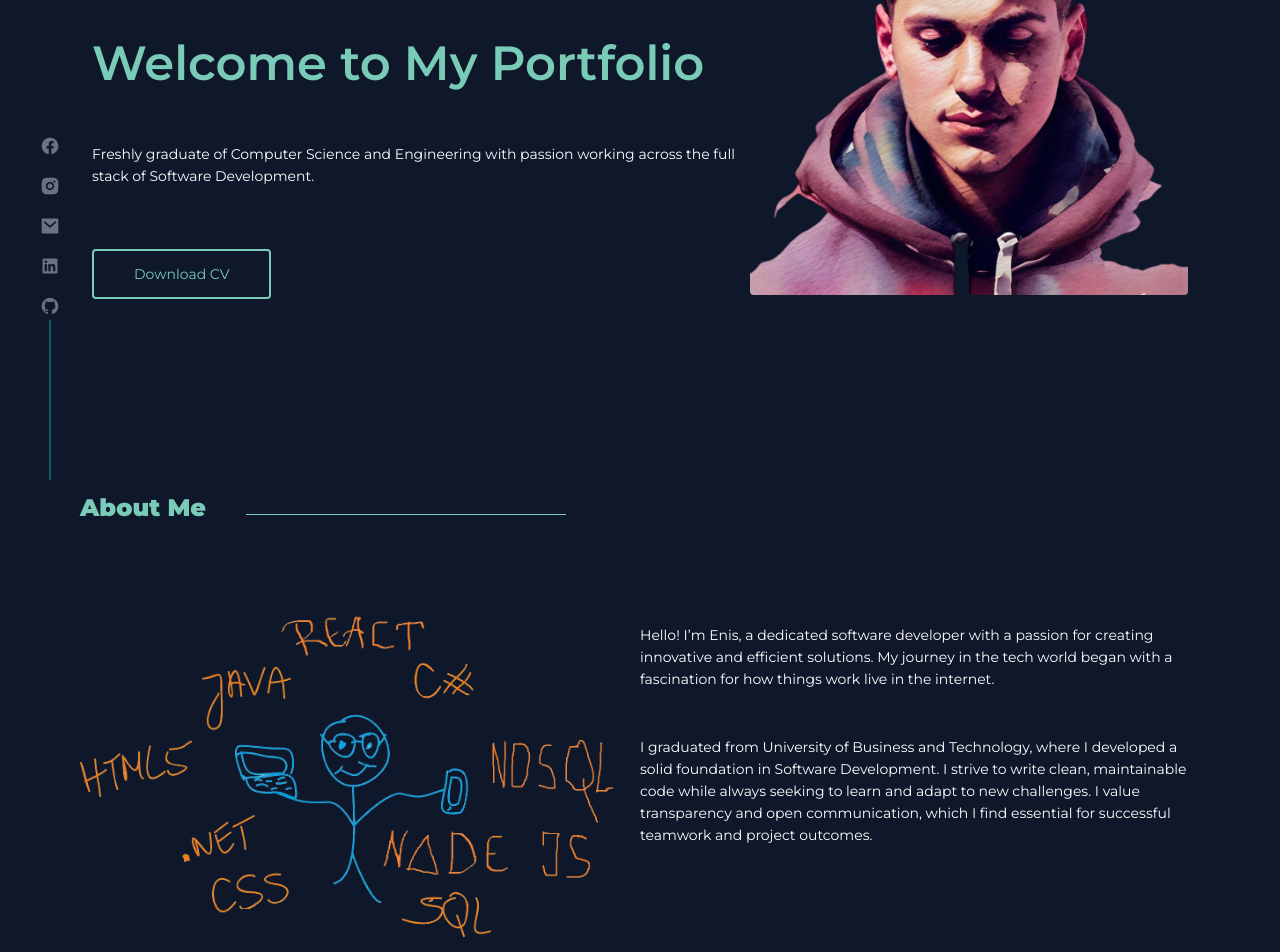
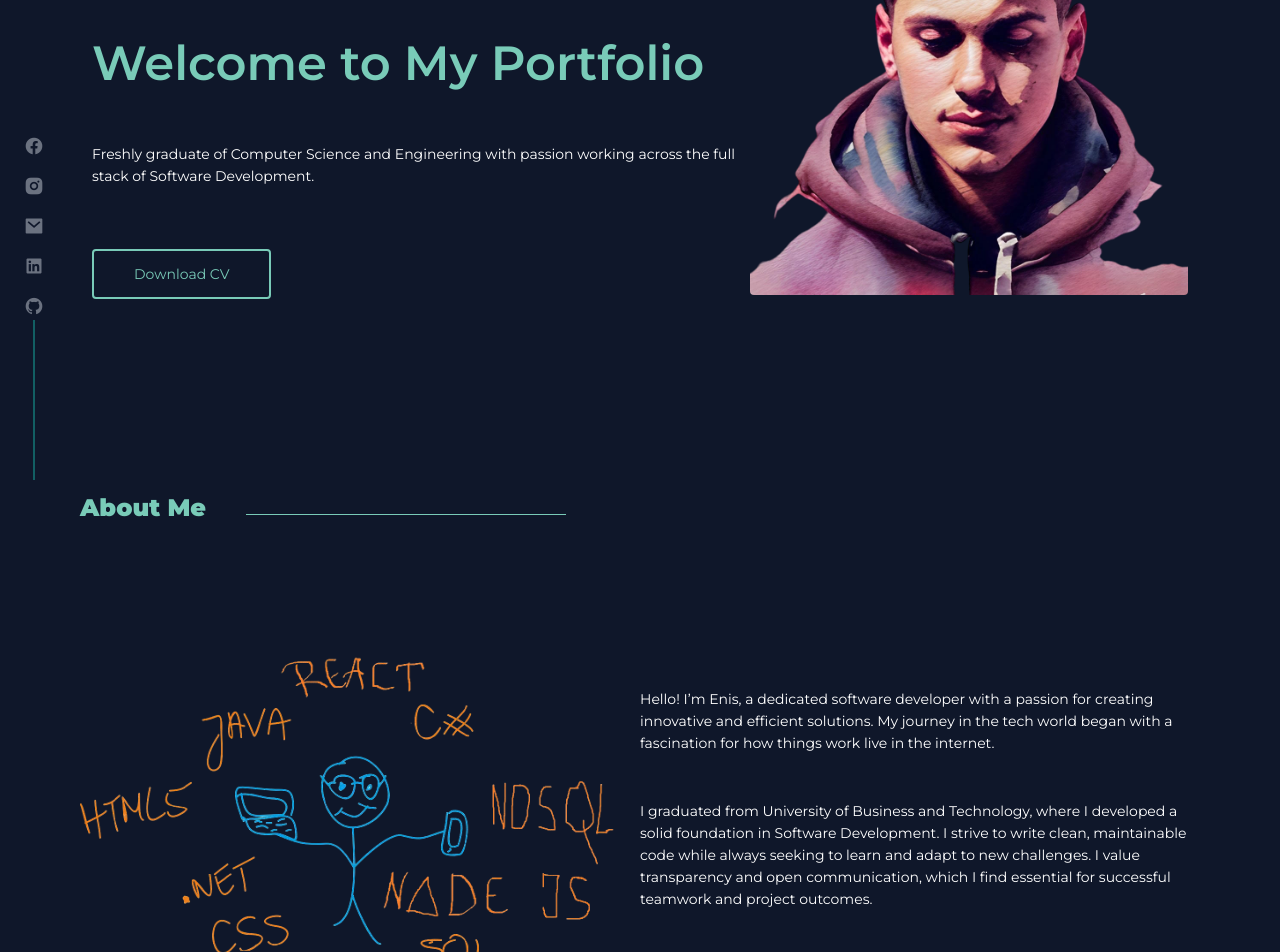
Before and after one commit to EnisHamza/Enis.Hamza.Portfolio, a React (Create React App) app in the folder frontend/: page / in a window 1280 px wide. Shown: the part 320-1272 px from the top of the page. Built offline with nearby package versions, Linux system fonts and the light colour scheme.

Commit message:
Handling Warning

```diff
--- a/frontend/src/App.js
+++ b/frontend/src/App.js
@@ -4,6 +4,7 @@ import Home from "./pages/Home/index";
 import Loader from "./components/Loader";
 
 function App() {
+  //eslint-disable-next-line
   const [showLoading, setShowLoading] = useState(false);
 
   return (
--- a/frontend/src/components/LeftSider.js
+++ b/frontend/src/components/LeftSider.js
@@ -3,7 +3,7 @@ import React from "react";
 //Left Sider with icons
 const LeftSider = () => {
   return (
-    <div className="fixed left-0 bottom-0 px-10 sm:static">
+    <div className="fixed left-0 bottom-0 px-6 sm:static">
       <div className="flex flex-col items-center">
         <div className="flex flex-col gap-3 sm:flex-row sm:mb-3">
           <a href="https://www.facebook.com/sinee.h/">
--- a/frontend/src/pages/Home/about.js
+++ b/frontend/src/pages/Home/about.js
@@ -1,13 +1,8 @@
 import React from "react";
 import SectionTitle from "../../components/SectionTitle";
 import Sampple from "../../images/Sampple.png";
-import { useSelector } from "react-redux";
 
 const About = () => {
-  /*const { portfolioData } = useSelector((state) => state.root);
-  const { about } = portfolioData;
-  const { skills, description1, description2 } = about;*/
-
   const skills = [
     "Html",
     "Css",
@@ -33,7 +28,7 @@ const About = () => {
           />
         </div>
         {/* Text Section */}
-        <div className="flex items-center flex-col gap-8 my-8 w-1/2 sm:w-full sm:h-auto sm:mt-8">
+        <div className="flex items-center flex-col gap-8 my-24 w-1/2 sm:w-full sm:h-auto sm:mt-8">
           <p className="text-white">
             Hello! I’m Enis, a dedicated software developer with a passion for
             creating innovative and efficient solutions. My journey in the tech
--- a/frontend/src/pages/Home/contact.js
+++ b/frontend/src/pages/Home/contact.js
@@ -22,7 +22,7 @@ const Contact = () => {
           {Object.keys(user).map(
             (key) =>
               key !== "_id" && (
-                <h1 className="ml-8">
+                <h1 key={key} className="ml-8">
                   <span className="text-white">{key} : </span>
                   <span className="text-tertiary">{user[key]},</span>
                 </h1>
--- a/frontend/src/pages/Home/experience.js
+++ b/frontend/src/pages/Home/experience.js
@@ -1,12 +1,9 @@
 import React, { useState } from "react";
 import SectionTitle from "../../components/SectionTitle";
 import { experience } from "../../resources/experience";
-import { useSelector } from "react-redux";
 
 function Experience() {
   const [selectedItemIndex, setSelectedItemIndex] = useState(0);
-  /*const { portfolioData } = useSelector((state) => state.root);
-  const { experience } = portfolioData;*/
 
   return (
     <div className="my-0">
@@ -14,8 +11,9 @@ function Experience() {
 
       <div className="flex py-0 gap-20 sm:flex-col">
         <div className="flex flex-col gap-10 w-3/5 sm:flex-row sm:overflow-x-scroll sm:w-full">
-          {experience.map((experience, index) => (
+          {experience.map((exp, index) => (
             <div
+              key={exp.period} // Added key prop here
               onClick={() => {
                 setSelectedItemIndex(index);
               }}
@@ -28,7 +26,7 @@ function Experience() {
                     : " text-white "
                 }`}
               >
-                {experience.period}
+                {exp.period}
               </h1>
             </div>
           ))}
--- a/frontend/src/pages/Home/projects.js
+++ b/frontend/src/pages/Home/projects.js
@@ -1,12 +1,9 @@
 import React, { useState } from "react";
 import SectionTitle from "../../components/SectionTitle";
 import { projects } from "../../resources/projects";
-import { useSelector } from "react-redux";
 
 const Projects = () => {
   const [selectedItemIndex, setSelectedItemIndex] = useState(0);
-  /*const { portfolioData } = useSelector((state) => state.root);
-  const { project } = portfolioData;*/
 
   return (
     <div className="">
@@ -15,6 +12,7 @@ const Projects = () => {
         <div className="flex flex-row border-t-4 overflow-x-scroll border-[#135e4c82] justify-around sm:flex-row sm:overflow-x-scroll sm:w-full">
           {projects.map((project, index) => (
             <div
+              key={project.title} // Added key prop here
               onClick={() => {
                 setSelectedItemIndex(index);
               }}
@@ -35,7 +33,7 @@ const Projects = () => {
         <div className="flex flex-row py-20 justify-center gap-10 sm:justify-center">
           <img
             src={projects[selectedItemIndex].image}
-            alt="image"
+            alt="projekt"
             className="h-full w-4/6 border rounded-xl"
           />
         </div>
```
